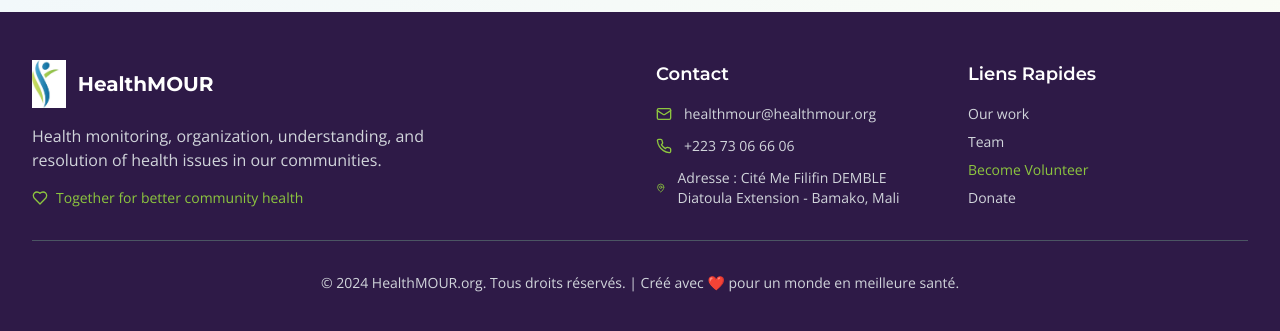
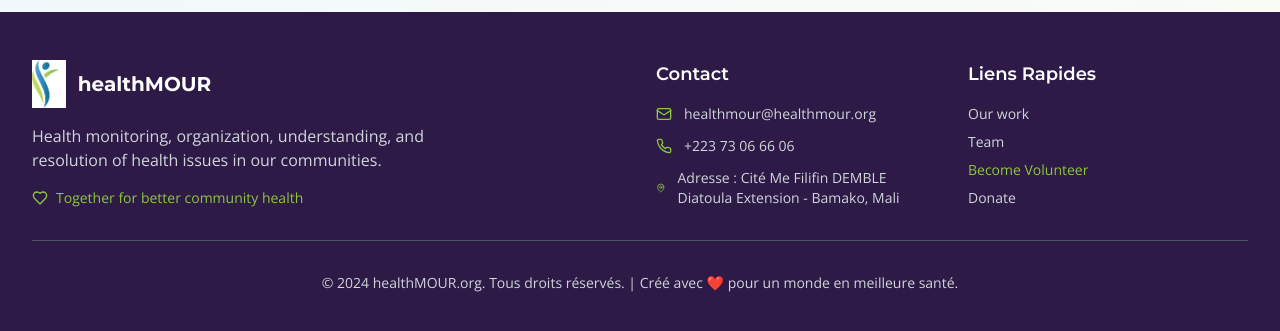
Before and after one commit to Mohack-max/MOUR2.0, a React (Vite) app: page /our-work in a window 1280 px wide. Shown: the part 2943-3274 px from the top of the page. Built offline with nearby package versions, Linux system fonts and the light colour scheme.

Commit message:
Uppercase problem fixed

```diff
--- a/src/components/Footer.tsx
+++ b/src/components/Footer.tsx
@@ -16,7 +16,7 @@ export const Footer = () => {
                 className="h-12 w-auto"
               />
               <span className="font-montserrat font-bold text-xl">
-                HealthMOUR
+                healthMOUR
               </span>
             </div>
             <p className="font-open-sans text-gray-300 mb-4 max-w-md">
@@ -79,7 +79,7 @@ export const Footer = () => {
 
         <div className="border-t border-gray-600 mt-8 pt-8 text-center">
           <p className="font-open-sans text-sm text-gray-300">
-            © 2024 HealthMOUR.org. Tous droits réservés. | Créé avec ❤️ pour un monde en meilleure santé.
+            © 2024 healthMOUR.org. Tous droits réservés. | Créé avec ❤️ pour un monde en meilleure santé.
           </p>
         </div>
       </div>
--- a/src/lib/locales/fr.json
+++ b/src/lib/locales/fr.json
@@ -120,7 +120,7 @@
     },
     "planBadge": "Plan stratégique 2024-2026",
     "planTitle": "Une approche intégrée pour la santé communautaire",
-    "planDesc": "HealthMour : Ensemble pour le bien-être dans un environnement sain et prospère !\nHealthMour œuvre à travers des projets et initiatives coconstruits en santé, nutrition, éducation, et eau-hygiène-assainissement, centrés sur les priorités des communautés locales.\nNos principaux axes sont :\n— la Production de données fiables pour des décisions éclairées ;\n— le Renforcement des capacités des communautés et professionnels efficaces et résilients ;\n— la Planification stratégique basée sur des données probantes pour des activités, projets et programmes impactant.\nHealthMour s'engage à créer un impact positif et durable . Rejoindre HealthMour, c'est choisir des actions par les communautés, pour les communautés.\nEnsemble, faisons du bien-être collectif notre quotidien !",
+    "planDesc": "healthMour : Ensemble pour le bien-être dans un environnement sain et prospère !\nhealthMour œuvre à travers des projets et initiatives coconstruits en santé, nutrition, éducation, et eau-hygiène-assainissement, centrés sur les priorités des communautés locales.\nNos principaux axes sont :\n— la Production de données fiables pour des décisions éclairées ;\n— le Renforcement des capacités des communautés et professionnels efficaces et résilients ;\n— la Planification stratégique basée sur des données probantes pour des activités, projets et programmes impactant.\nHealthMour s'engage à créer un impact positif et durable . Rejoindre HealthMour, c'est choisir des actions par les communautés, pour les communautés.\nEnsemble, faisons du bien-être collectif notre quotidien !",
     "areas": {
       "communityHealth": "Santé communautaire",
       "communityHealthDesc": "Surveillance épidémiologique et amélioration des systèmes de santé locaux",
```
